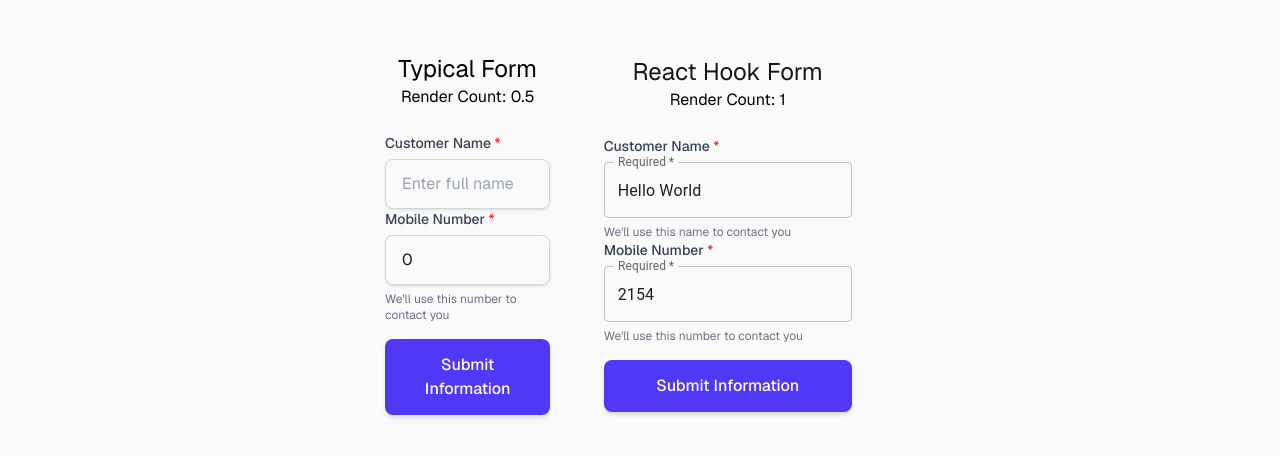
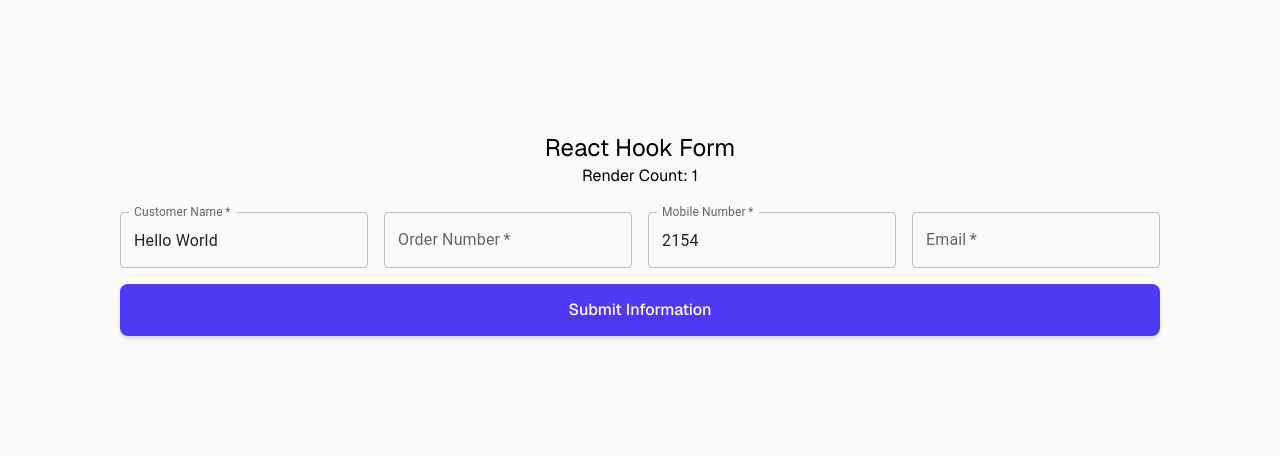
Before and after one commit to Ujjal-ENG/backend-with-NODEJS, a Next.js app in the folder food-delivery-form/: page / in a window 1280 px wide. Shown: the part 166-622 px from the top of the page. Built offline with nearby package versions, Linux system fonts and the light colour scheme.

Commit message:
successfully added the validation rules

```diff
--- a/food-delivery-form/app/components/food-delivery-form/FoodDeliveryFormTypical.tsx
+++ b/food-delivery-form/app/components/food-delivery-form/FoodDeliveryFormTypical.tsx
@@ -7,7 +7,7 @@ type FoodDeliveryFormProps = {
   customerName: string;
   mobile: number;
 };
-const renderCount = getRenderCount();
+const RenderCount = getRenderCount();
 export default function FoodDeliveryFormTypical() {
   const [values, setValue] = useState<FoodDeliveryFormProps>({
     customerName: "",
@@ -28,7 +28,7 @@ export default function FoodDeliveryFormTypical() {
   return (
     <div className="flex flex-col min-h-screen items-center justify-center bg-zinc-50 font-sans ">
       <h3 className="text-2xl text-black">Typical Form</h3>
-      {renderCount()}
+      <RenderCount />
       <br />
       <form onSubmit={onSubmit}>
         {/* Customer Name */}
--- a/food-delivery-form/app/components/react-hook-form/FoodDeliveryFormReacthOOKfORM.tsx
+++ b/food-delivery-form/app/components/react-hook-form/FoodDeliveryFormReacthOOKfORM.tsx
@@ -1,82 +1,154 @@
 "use client";
 
 import { getRenderCount } from "@/app/utils/useRenderCount";
-import { TextField } from "@mui/material";
+import { Grid, TextField } from "@mui/material";
 import { Controller, useForm } from "react-hook-form";
 
 type FoodDeliveryFormProps = {
   customerName: string;
   mobile: number;
+  orderNumber: string;
+  email: string;
 };
 
-const renderCount = getRenderCount();
+const RenderCount = getRenderCount();
 export default function FoodDeliveryFormReactHookForm() {
-  const { control, handleSubmit } = useForm<FoodDeliveryFormProps>({
+  const { control, handleSubmit, formState } = useForm<FoodDeliveryFormProps>({
     defaultValues: {
       customerName: "Hello World",
       mobile: 2154,
+      orderNumber: "",
+      email: "",
     },
   });
   const onSubmit = (data: FoodDeliveryFormProps) => {
     console.log(data);
   };
+  console.log(formState);
   return (
     <div className="flex flex-col w-full min-h-screen items-center justify-center bg-zinc-50 font-sans ">
-      <h3 className="text-2xl">React Hook Form</h3>
-      {renderCount()}
+      <h3 className="text-2xl text-black">React Hook Form</h3>
+      <RenderCount />
       <br />
       <form onSubmit={handleSubmit(onSubmit)}>
+        <Grid container spacing={2}>
           {/* Customer Name */}
-        <div>
-          <label
-            htmlFor="customerName"
-            className="block text-sm font-medium text-gray-700 mb-1.5"
-          >
-            Customer Name <span className="text-red-500">*</span>
-          </label>
+          <div className="sm:col-span-2">
             <Controller
               name="customerName"
               control={control}
+              rules={{
+                required: "Customer name is required",
+                minLength: {
+                  value: 3,
+                  message: "Customer name must be at least 3 characters",
+                },
+              }}
               render={({ field }) => (
                 <TextField
                   required
-                id="outlined-required"
-                label="Required"
+                  id="customerName"
+                  label="Customer Name"
                   {...field}
+                  error={!!formState.errors.customerName}
+                  helperText={formState.errors.customerName?.message}
                 />
               )}
             />
-          <p className="mt-1.5 text-xs text-gray-500">
-            We&apos;ll use this name to contact you
-          </p>
+          </div>
+
+          {/* Order Number */}
+          <div>
+            <Controller
+              name="orderNumber"
+              control={control}
+              rules={{
+                required: "Order number is required",
+                minLength: {
+                  value: 4,
+                  message: "Order number must be at least 4 characters",
+                },
+                pattern: {
+                  value: /^[A-Za-z0-9-]+$/,
+                  message:
+                    "Order number can only contain letters, numbers, or dashes",
+                },
+              }}
+              render={({ field }) => (
+                <TextField
+                  required
+                  id="orderNumber"
+                  label="Order Number"
+                  {...field}
+                  error={!!formState.errors.orderNumber}
+                  helperText={formState.errors.orderNumber?.message}
+                />
+              )}
+            />
           </div>
 
           {/* Mobile */}
           <div>
-          <label
-            htmlFor="mobile"
-            className="block text-sm font-medium text-gray-700 mb-1.5"
-          >
-            Mobile Number <span className="text-red-500">*</span>
-          </label>
             <Controller
               name="mobile"
               control={control}
+              rules={{
+                required: "Mobile number is required",
+                validate: (value) => {
+                  const stringValue = String(value ?? "");
+                  if (!/^\d+$/.test(stringValue)) {
+                    return "Mobile number must contain only digits";
+                  }
+                  if (stringValue.length < 7) {
+                    return "Mobile number must be at least 7 digits";
+                  }
+                  if (stringValue.length > 15) {
+                    return "Mobile number must be at most 15 digits";
+                  }
+                  return true;
+                },
+              }}
               render={({ field }) => (
                 <TextField
                   required
-                id="outlined-required"
-                label="Required"
+                  id="mobile"
+                  label="Mobile Number"
+                  {...field}
                   type="number"
-                {...field}
+                  error={!!formState.errors.mobile}
+                  helperText={formState.errors.mobile?.message}
                 />
               )}
             />
+          </div>
 
-          <p className="mt-1.5 text-xs text-gray-500">
-            We&apos;ll use this number to contact you
-          </p>
+          {/* Email */}
+          <div className="sm:col-span-2">
+            <Controller
+              name="email"
+              control={control}
+              rules={{
+                required: "Email is required",
+                pattern: {
+                  value: /^[^\s@]+@[^\s@]+\.[^\s@]+$/,
+                  message: "Enter a valid email address",
+                },
+              }}
+              render={({ field }) => (
+                <TextField
+                  required
+                  id="email"
+                  label="Email"
+                  type="email"
+                  autoComplete="email"
+                  {...field}
+                  error={!!formState.errors.email}
+                  helperText={formState.errors.email?.message}
+                />
+              )}
+            />
           </div>
+        </Grid>
 
         {/* Submit */}
         <div className="pt-4">
--- a/food-delivery-form/app/page.tsx
+++ b/food-delivery-form/app/page.tsx
@@ -1,11 +1,10 @@
-import FoodDeliveryForm from "./components/food-delivery-form/FoodDeliveryFormTypical";
 import FoodDeliveryFormReactHookForm from "./components/react-hook-form/FoodDeliveryFormReacthOOKfORM";
 
 export default function Home() {
   return (
     <div className="flex min-h-screen items-center justify-center bg-zinc-50 font-sans ">
       <main className="flex gap-2.5">
-        <FoodDeliveryForm />
+        {/* <FoodDeliveryForm /> */}
         <FoodDeliveryFormReactHookForm />
       </main>
     </div>
```
Lines whose indentation alone changed are shown as unchanged.
